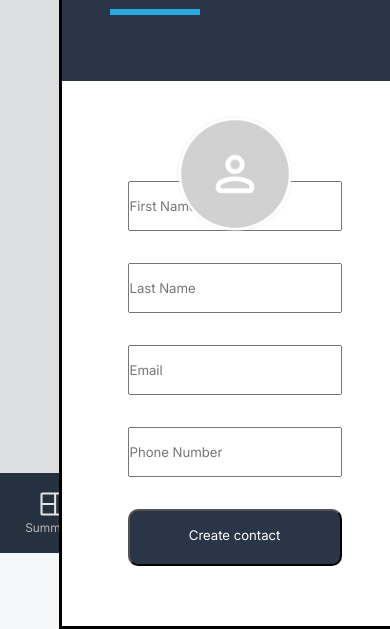
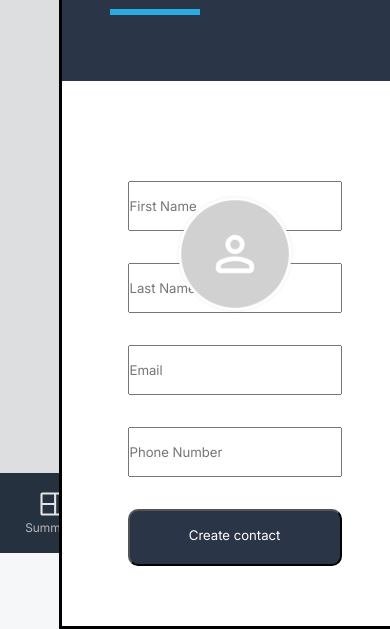
Before and after one commit to AdamBaranyi/Join-Gruppenarbeit, a plain HTML site: page html/contacts.html in a window 390 px wide. Both pictures are taken after a click on the button 323 px from the left and 658 px from the top of the page. Shown: the part 291-920 px from the top of the page. Drawn offline with Linux system fonts and the light colour scheme; no server answers; a web font is replaced by a local one.

Commit message:
fixxing little problems

```diff
--- a/script/contacts.js
+++ b/script/contacts.js
@@ -241,7 +241,6 @@ function closeContactCard() {
 }
 
 function renderEditForm(contact) {
-  console.log(contact);
   openModal();
   leftSide.innerHTML = `
     <img class="logoWhite" src="../assets/imgs/logo_white.svg" alt="Logo White">
--- a/style/contacts.css
+++ b/style/contacts.css
@@ -171,6 +171,7 @@ ul {
     position: relative;
     background-image: url('../assets/imgs/Group 13.png');
     background-size: cover;
+    margin-top: 60px;
     width: 120px;
     height: 120px;
     opacity: 1;
@@ -181,7 +182,6 @@ ul {
     display: flex;
     align-items: center;
     justify-content: center;
-    top: 33%;
     width: 120px;
     height: 120px;
     opacity: 1;
@@ -575,6 +575,7 @@ button {
     .profileImg {
         position: absolute;
         top: 40%;
+        margin-top: -40px;
     }
 
     form {
@@ -624,6 +625,7 @@ button {
     .profileImg {
         position: absolute;
         top: 35%;
+        margin-top: 80px;
     }
 
 }
```
